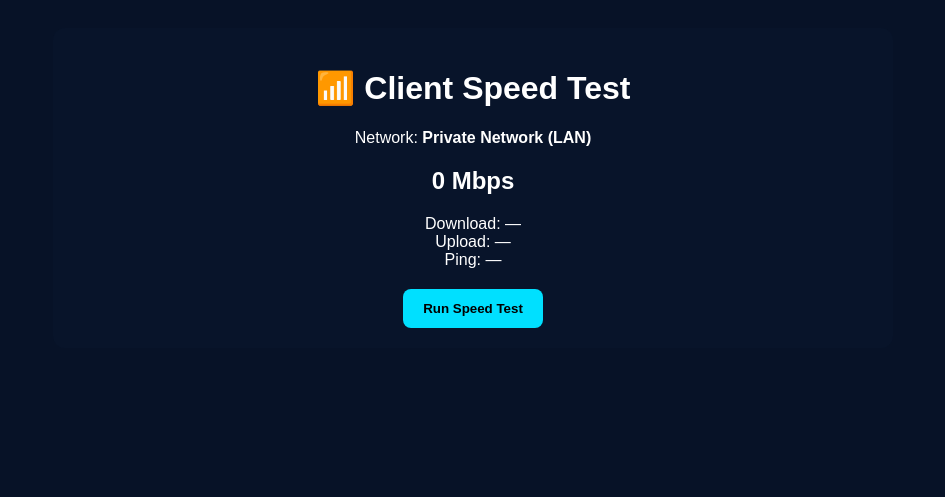
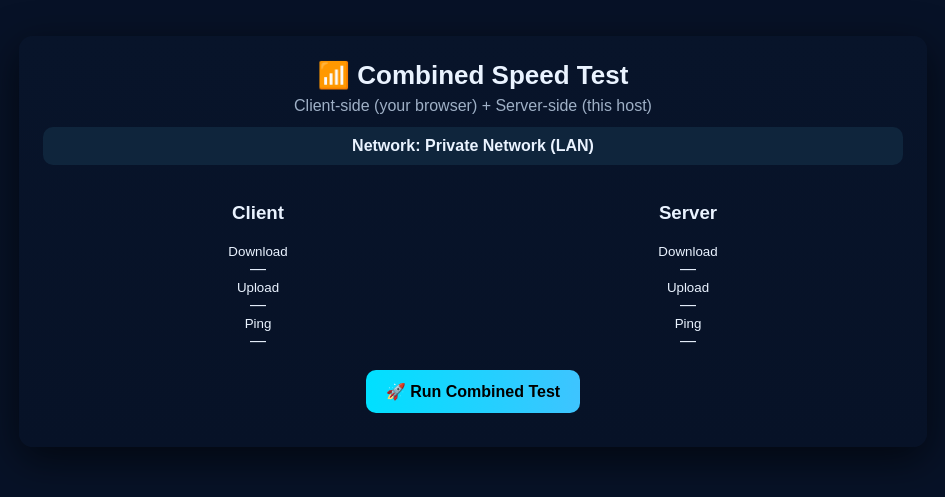
Before and after one commit to prasunagunda/django-speed, a Django app: page / in a window 1280 px wide. Shown: the top 497 px of the page, without its empty margins (167-1112 px from the left). Run offline with Django 5.2, Linux system fonts and the light colour scheme.

Commit message:
Update speedtest code

```diff
--- a/speedapp/templates/index.html
+++ b/speedapp/templates/index.html
@@ -1,84 +1,165 @@
 <!doctype html>
-<html>
+<html lang="en">
 <head>
-<meta charset="utf-8">
-<title>Speed Test</title>
+  <meta charset="utf-8" />
+  <meta name="viewport" content="width=device-width,initial-scale=1" />
+  <title>Combined Speed Test</title>
   <style>
-body{background:#071227;color:#fff;font-family:Arial;text-align:center;padding:20px}
-.card{max-width:800px;margin:auto;background:#08142a;padding:20px;border-radius:12px}
-button{padding:12px 20px;margin-top:20px;background:#00e0ff;border:none;border-radius:8px;font-weight:bold}
+    body{font-family:Arial,Helvetica,sans-serif;background:#071227;color:#eaf3ff;text-align:center;padding:28px}
+    .card{max-width:860px;margin:0 auto;background:linear-gradient(180deg,#08142a,#071227);padding:24px;border-radius:14px;box-shadow:0 12px 40px rgba(0,0,0,0.6)}
+    h1{margin:0 0 6px;font-size:26px}
+    .sub{color:#9fb0c6;margin-bottom:12px}
+    .netbox{background:#0f253c;padding:10px;border-radius:10px;margin:10px 0;font-weight:700}
+    .row{display:flex;justify-content:space-between;margin-top:18px}
+    .col{flex:1}
+    .stat{font-size:16px}
+    button{margin-top:20px;padding:12px 20px;border-radius:10px;border:none;background:linear-gradient(90deg,#00e0ff,#3ec4ff);font-size:16px;font-weight:800;cursor:pointer}
+    button:disabled{opacity:0.6;cursor:default}
+    #message{margin-top:10px;color:#9fb0c6}
   </style>
 </head>
 <body>
+  <div class="card">
+    <h1>📶 Combined Speed Test</h1>
+    <div class="sub">Client-side (your browser) + Server-side (this host)</div>
 
-<div class="card">
-<h1>📶 Client Speed Test</h1>
-<div>Network: <b id="net">Loading...</b></div>
+    <div class="netbox">Network: <span id="net">Loading...</span></div>
 
-<h2 id="speed">0 Mbps</h2>
-
-<div>
-Download: <span id="download">—</span><br>
-Upload: <span id="upload">—</span><br>
-Ping: <span id="ping">—</span>
+    <div class="row">
+      <div class="col stat">
+        <h3>Client</h3>
+        <small>Download</small><div id="client-download">—</div>
+        <small>Upload</small><div id="client-upload">—</div>
+        <small>Ping</small><div id="client-ping">—</div>
       </div>
 
-<button onclick="startTest()">Run Speed Test</button>
-<div id="msg"></div>
+      <div class="col stat">
+        <h3>Server</h3>
+        <small>Download</small><div id="server-download">—</div>
+        <small>Upload</small><div id="server-upload">—</div>
+        <small>Ping</small><div id="server-ping">—</div>
+      </div>
+    </div>
+
+    <button id="btn" onclick="runAll()">🚀 Run Combined Test</button>
+    <div id="message"></div>
   </div>
 
 <script>
   async function loadNetwork(){
     try{
-    const r = await fetch('/network/');
+      const r = await fetch('/network/?t=' + Date.now());
       const d = await r.json();
-    document.getElementById('net').innerText =
-      d.isp + (d.city ? " • "+d.city : "");
-  }catch{
-    document.getElementById('net').innerText="Unknown";
+      let label = (d.isp || 'Unknown');
+      if (d.city) label += ' • ' + d.city;
+      document.getElementById('net').innerText = label;
+    }catch(e){
+      document.getElementById('net').innerText = 'Unknown';
     }
   }
 
-async function pingTest(){
-  const t0 = performance.now();
-  await fetch('/ping/');
-  return Math.round(performance.now()-t0);
+  async function pingTest(runs=4){
+    const times = [];
+    for(let i=0;i<runs;i++){
+      const start = performance.now();
+      try {
+        await fetch('/ping/?t=' + Date.now(), {cache: "no-store"});
+        times.push(performance.now() - start);
+      } catch {
+        times.push(999);
+      }
+      await new Promise(res => setTimeout(res, 120));
+    }
+    times.sort((a,b)=>a-b);
+    const mid = Math.floor(times.length/2);
+    return Math.round(times.length % 2 ? times[mid] : (times[mid-1]+times[mid])/2);
   }
 
-async function downloadTest(){
+  async function downloadTest(kb=8192){
+    const url = `/testfile/?kb=${kb}&cache=${Date.now()}`;
     const start = performance.now();
-  const resp = await fetch('/testfile/?kb=8192');
-  const blob = await resp.blob();
+    const resp = await fetch(url, {cache: "no-store"});
+    if (!resp.body) throw new Error("streaming not supported");
+    const reader = resp.body.getReader();
+    let received = 0;
+    while(true){
+      const {done, value} = await reader.read();
+      if (done) break;
+      received += value.byteLength;
+    }
     const end = performance.now();
-  const mbps = (blob.size*8)/((end-start)/1000)/1e6;
+    const duration = Math.max((end-start)/1000, 0.0001);
+    const mbps = (received * 8) / duration / 1_000_000;
     return mbps;
   }
 
-async function uploadTest(){
-  const data = new Blob([new Uint8Array(4*1024*1024)]);
+  async function uploadTest(mb=4){
+    const size = Math.max(1, Math.min(mb, 20)) * 1024 * 1024;
+    const chunk = new Uint8Array(1024 * 1024); // 1 MB chunk
+    const parts = Math.ceil(size / chunk.byteLength);
+    const blobs = new Array(parts).fill(chunk);
+    const body = new Blob(blobs);
     const start = performance.now();
-  await fetch('/upload-test/',{method:'POST',body:data});
+    await fetch('/upload-test/?t=' + Date.now(), { method: 'POST', body });
     const end = performance.now();
-  return (data.size*8)/((end-start)/1000)/1e6;
+    const duration = Math.max((end-start)/1000, 0.0001);
+    return (size * 8) / duration / 1_000_000;
   }
 
-async function startTest(){
-  document.getElementById('msg').innerText="Running...";
-  loadNetwork();
+  async function serverSpeed(){
+    const r = await fetch('/server-speed/');
+    return r.json();
+  }
 
-  const ping = await pingTest();
-  const dl = await downloadTest();
-  const ul = await uploadTest();
+  async function runAll(){
+    const btn = document.getElementById('btn');
+    const msg = document.getElementById('message');
+    btn.disabled = true;
+    msg.innerText = 'Running client tests... (this may take 10-40s)';
+    try{
+      await loadNetwork();
 
-  document.getElementById('download').innerText=dl.toFixed(2)+" Mbps";
-  document.getElementById('upload').innerText=ul.toFixed(2)+" Mbps";
-  document.getElementById('ping').innerText=ping+" ms";
-  document.getElementById('speed').innerText=dl.toFixed(1)+" Mbps";
-  document.getElementById('msg').innerText="Completed";
+      // client download: 3 runs median
+      const dlRuns = [4096, 8192, 12288]; // KB
+      const dlResults = [];
+      for(let i=0;i<dlRuns.length;i++){
+        const r = await downloadTest(dlRuns[i]);
+        dlResults.push(r);
+      }
+      dlResults.sort((a,b)=>a-b);
+      const clientDownload = dlResults[Math.floor(dlResults.length/2)];
+
+      const clientUpload = await uploadTest(4);
+      const clientPing = await pingTest(4);
+
+      document.getElementById('client-download').innerText = clientDownload.toFixed(2) + ' Mbps';
+      document.getElementById('client-upload').innerText = clientUpload.toFixed(2) + ' Mbps';
+      document.getElementById('client-ping').innerText = clientPing + ' ms';
+
+      // server-side
+      msg.innerText = 'Running server-side test (may take 20–60s)...';
+      const server = await serverSpeed();
+      if (server.status === 'success' || server.download_mbps !== undefined) {
+        document.getElementById('server-download').innerText = (server.download_mbps || server.download).toString() + ' Mbps';
+        document.getElementById('server-upload').innerText = (server.upload_mbps || server.upload).toString() + ' Mbps';
+        document.getElementById('server-ping').innerText = (server.ping_ms || server.ping).toString() + ' ms';
+      } else {
+        document.getElementById('server-download').innerText = server.error || 'Error';
+        document.getElementById('server-upload').innerText = server.error || 'Error';
+        document.getElementById('server-ping').innerText = server.error || 'Error';
+      }
+
+      msg.innerText = 'Completed';
+    }catch(err){
+      console.error(err);
+      msg.innerText = 'Error: ' + (err.message || err);
+    } finally {
+      btn.disabled = false;
+    }
   }
 
   loadNetwork();
+  setInterval(loadNetwork, 30000);
 </script>
-
 </body>
 </html>
--- a/speedapp/urls.py
+++ b/speedapp/urls.py
@@ -7,5 +7,6 @@ urlpatterns = [
     path("testfile/", views.testfile, name="testfile"),
     path("upload-test/", views.upload_test, name="upload_test"),
     path("ping/", views.ping, name="ping"),
-    path("network/", views.network, name="network"),   # optional: your ISP lookup endpoint
+    path("network/", views.network, name="network"),
+    path("server-speed/", views.server_speed, name="server_speed"),
 ]
--- a/speedapp/views.py
+++ b/speedapp/views.py
@@ -1,26 +1,32 @@
+# speedapp/views.py
 import math
 import ipaddress
-import subprocess
+import os
 from datetime import datetime
+
+import requests
+import speedtest
 
 from django.http import StreamingHttpResponse, HttpResponse, JsonResponse
 from django.shortcuts import render
 from django.views.decorators.csrf import csrf_exempt
-import requests
 
 
-# ---------- Home page ----------
+# ---------------- Home ----------------
 def home(request):
     return render(request, "index.html")
 
 
-# ---------- Download test ----------
+# ---------------- Download test (streamed) ----------------
 def testfile(request):
+    """
+    Streams binary bytes. Query param: kb (kilobytes). Default 8192 KB = 8 MB.
+    """
     try:
-        kb = int(request.GET.get("kb", 5120))
-        kb = max(64, min(kb, 50000))
-    except:
-        kb = 5120
+        kb = int(request.GET.get("kb", 8192))
+        kb = max(64, min(kb, 100_000))  # clamp 64KB .. 100MB
+    except Exception:
+        kb = 8192
 
     total_bytes = kb * 1024
     chunk_size = 64 * 1024
@@ -42,26 +48,32 @@ def testfile(request):
 
     resp = StreamingHttpResponse(stream(), content_type="application/octet-stream")
     resp["Content-Length"] = str(total_bytes)
-    resp["Cache-Control"] = "no-store"
+    resp["Cache-Control"] = "no-store, no-cache, must-revalidate, max-age=0"
     return resp
 
 
-# ---------- Upload test ----------
+# ---------------- Upload test ----------------
 @csrf_exempt
 def upload_test(request):
+    """
+    Accept POST body and return number of bytes received.
+    CSRF exempt for easier testing; in production use proper CSRF handling.
+    """
     if request.method != "POST":
         return JsonResponse({"error": "POST only"}, status=405)
-
-    size = len(request.body) if request.body else 0
+    try:
+        size = len(request.body)
+    except Exception:
+        size = 0
     return JsonResponse({"status": "ok", "received_bytes": size})
 
 
-# ---------- Ping ----------
+# ---------------- Ping ----------------
 def ping(request):
     return HttpResponse("pong")
 
 
-# ---------- Client IP ----------
+# ---------------- Helpers for IP detection ----------------
 def get_client_ip(request):
     xff = request.META.get("HTTP_X_FORWARDED_FOR")
     if xff:
@@ -69,15 +81,19 @@ def get_client_ip(request):
     return request.META.get("REMOTE_ADDR", "")
 
 
-def is_private_ip(ip):
+def is_private_ip(ip_str):
     try:
-        return ipaddress.ip_address(ip).is_private
-    except:
+        return ipaddress.ip_address(ip_str).is_private
+    except Exception:
         return False
 
 
-# ---------- Network / ISP detection ----------
+# ---------------- Network / ISP detection (HTTPS-safe) ----------------
 def network(request):
+    """
+    Returns ISP name (org), city, country and client IP.
+    Uses ipinfo.io via HTTPS. Optionally uses IPINFO_TOKEN env var.
+    """
     client_ip = get_client_ip(request) or "unknown"
     private = is_private_ip(client_ip)
 
@@ -91,22 +107,58 @@ def network(request):
         lookup_status = "private"
     else:
         try:
-            # HTTPS-safe ISP lookup
-            r = requests.get("https://ipinfo.io/json", timeout=4)
+            # Use token if available: set IPINFO_TOKEN env variable to "tokenvalue"
+            token = os.environ.get("IPINFO_TOKEN")
+            url = "https://ipinfo.io/json"
+            headers = {}
+            params = {}
+            if token:
+                params["token"] = token
+
+            r = requests.get(url, headers=headers, params=params, timeout=4)
             data = r.json()
+            # ipinfo returns "org" like "AS9829 Reliance Jio Infocomm Limited"
             isp = data.get("org", "Unknown ISP")
             city = data.get("city", "")
             country = data.get("country", "")
             lookup_status = "success"
-        except:
+        except Exception:
             isp = "Lookup Failed"
             lookup_status = "error"
 
     return JsonResponse({
         "client_ip": client_ip,
+        "is_private_ip": private,
         "isp": isp,
         "city": city,
         "country": country,
         "lookup_status": lookup_status,
         "time": datetime.now().strftime("%Y-%m-%d %H:%M:%S"),
     })
+
+
+# ---------------- Server-side speed test (runs on server) ----------------
+def server_speed(request):
+    """
+    Runs speedtest on the server side (may take 20-60s).
+    Be careful: running this frequently will consume server bandwidth and time.
+    """
+    try:
+        s = speedtest.Speedtest()
+        s.get_best_server()
+        download_b = s.download()
+        upload_b = s.upload()
+        results = s.results.dict()
+        download_mbps = round(download_b / 1_000_000, 2)
+        upload_mbps = round(upload_b / 1_000_000, 2)
+        ping_ms = round(results.get("ping", 0), 2)
+        return JsonResponse({
+            "status": "success",
+            "download_mbps": download_mbps,
+            "upload_mbps": upload_mbps,
+            "ping_ms": ping_ms,
+            "server": results.get("server"),
+            "time": datetime.now().strftime("%Y-%m-%d %H:%M:%S"),
+        })
+    except Exception as e:
+        return JsonResponse({"status": "error", "error": str(e)})
```
Lines whose indentation alone changed are shown as unchanged.
